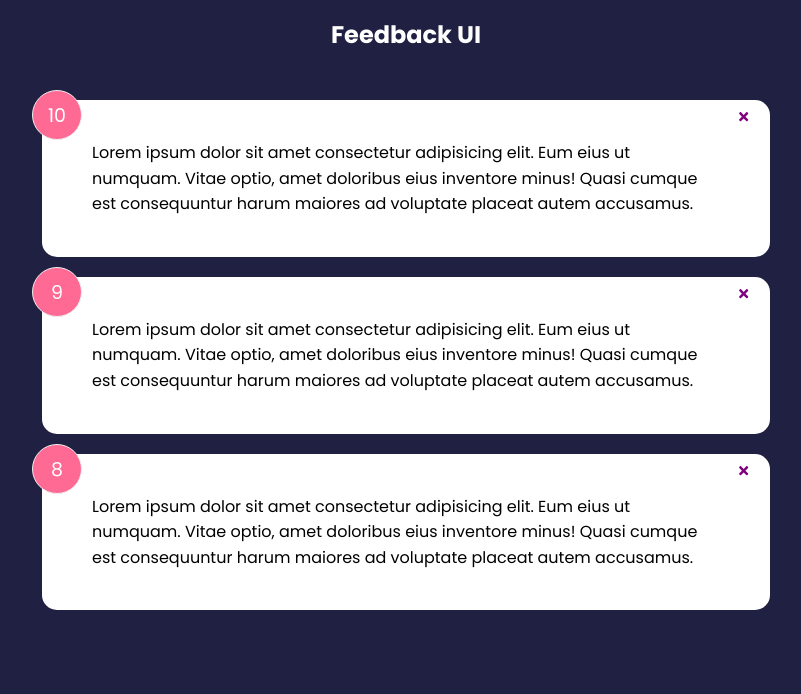
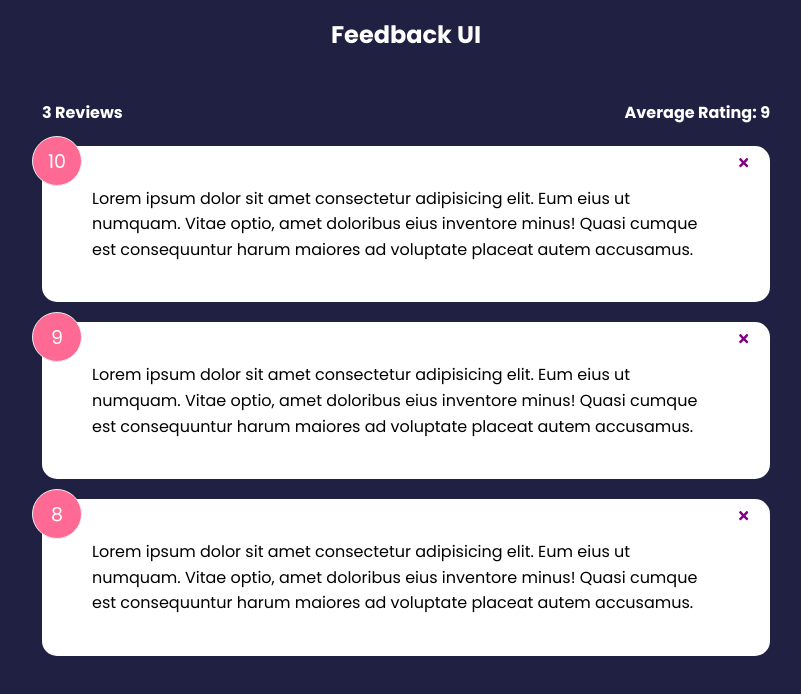
Before and after one commit to khan610/Feedback-app, a React (Create React App) app: page / in a window 1280 px wide. Shown: the top 694 px of the page, without its empty margins (234-1035 px from the left). Built offline with nearby package versions, Linux system fonts and the light colour scheme.

Commit message:
FeedbackStats Component  & Reactivity

```diff
--- a/src/App.js
+++ b/src/App.js
@@ -2,6 +2,7 @@
 import Header from "./components/Header";
 import FeedbackList from "./components/FeedbackList";
 import FeedbackData from "./data/FeedbackData";
+import FeedbackStats from "./components/FeedbackStats";
 
 function App() {
   const [feedback, setFeedback] = useState(FeedbackData);
@@ -16,6 +17,7 @@
     <>
       <Header />
       <div className="container">
+        <FeedbackStats feedback={feedback} />
         <FeedbackList feedback={feedback} handleDelete={deleteFeedback} />
       </div>
     </>
--- /dev/null
+++ b/src/components/FeedbackStats.jsx
@@ -0,0 +1,25 @@
+import PropTypes from "prop-types";
+
+function FeedbackStats({ feedback }) {
+  // Calculate rating avg
+  let average =
+    feedback.reduce((acc, cur) => {
+      return acc + cur.rating;
+    }, 0) / feedback.length;
+
+  average = average.toFixed(1).replace(/[.,]0$/, "");
+
+  console.log(average);
+
+  return (
+    <div className="feedback-stats">
+      <h4>{feedback.length} Reviews</h4>
+      <h4>Average Rating: {isNaN(average) ? 0 : average}</h4>
+    </div>
+  );
+}
+FeedbackStats.propTypes = {
+  feedback: PropTypes.array.isRequired,
+};
+
+export default FeedbackStats;
```
